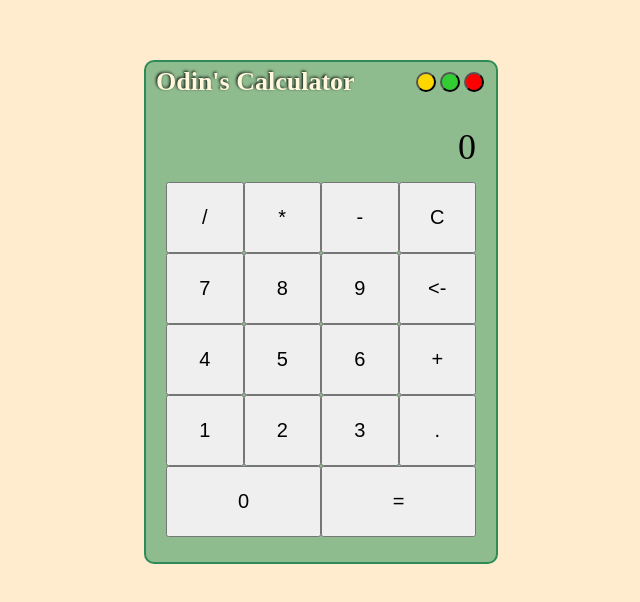
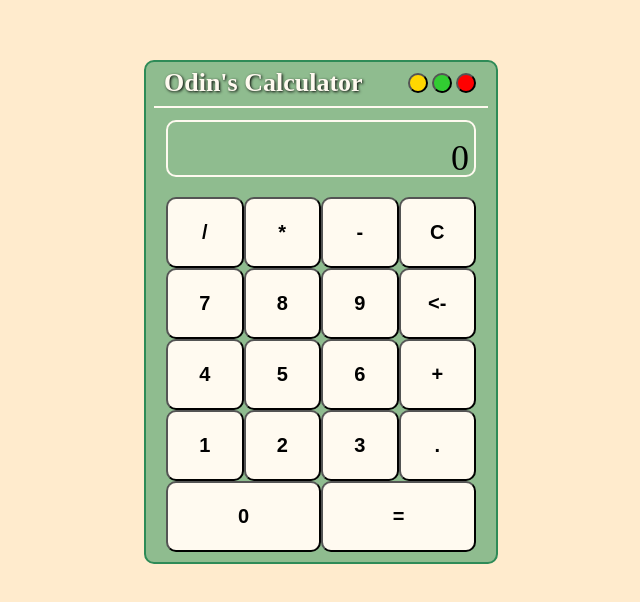
Before and after one commit to BryanGoble/odin-calculator, a plain HTML site: page index.html in a window 1280 px wide. Shown: the part 116-718 px from the top of the page, without its empty margins (319-959 px from the left). Drawn offline with Linux system fonts and the light colour scheme.

Commit message:
Snarky Messages and Nicer CSS - Add a snarky alert to display when users attempt to divide by zero - Add CSS to make the calculator more handsome

```diff
--- a/index.html
+++ b/index.html
@@ -16,6 +16,7 @@
             <button type="button"></button>
             <button type="button"></button>
         </div>
+        <hr>
         <div class="displayContainer">
             <label id="holdScreen"></label>
             <label id="mainScreen">0</label>
--- a/script.js
+++ b/script.js
@@ -135,6 +135,8 @@ buttons.forEach((btn) => {
         if (btnValue == '=') {
             if (oper == null) {
                 alert ('Please choose a valid operator!');
+            } else if (display.textContent == 0) {
+                alert("\nTo Infinity and Beyond!\n\nNice try, Space Pirate. You know we can't divide by 0!");
             } else {
                 num2 = display.textContent;
                 miniDisplay.textContent = miniDisplay.textContent + " " + display.textContent;
@@ -163,7 +165,6 @@ buttons.forEach((btn) => {
             miniDisplay.textContent = "";
             display.textContent = 0;
         } else if (btnValue == '.') {
-            // This is the decimal button functionality
             switch (reset) {
                 case (true):
                     display.textContent = 0;
--- a/style.css
+++ b/style.css
@@ -2,9 +2,13 @@
     color: black;
 }
 
+/* Similar CSS Properties */
+body, .container, .headerContainer, .displayContainer, .btnContainer, .btnContainer div {
+    display: flex;
+}
+
 body {
     background-color: blanchedalmond;
-    display: flex;
     margin-top: 22vh;
     justify-content: center;
 }
@@ -13,8 +17,13 @@ h1, h2, h3, h4, h5, h6 {
     margin: 0;
 }
 
+hr {
+    border: solid 1px floralwhite;
+    width: 95%;
+    margin: 2px auto;
+}
+
 .container {
-    display: flex;
     flex-direction: column;
     width: 350px;
     height: 500px;
@@ -24,15 +33,14 @@ h1, h2, h3, h4, h5, h6 {
 }
 
 .headerContainer {
-    display: flex;
     flex-direction: row;
-    margin: 5px 10px;
+    margin: 6px 18px;
 }
 
 .headerContainer h1 {
     font-size: 26px;
-    color: cornsilk;
-    text-shadow: -1px -1px 3px black;
+    color: floralwhite;
+    text-shadow: 1px 1px 3px black;
 }
 
 .headerContainer button {
@@ -58,11 +66,13 @@ h1, h2, h3, h4, h5, h6 {
 }
 
 .displayContainer {
-    display: flex;
     flex-direction: column;
     align-items: end;
     margin: 10px 20px;
     overflow: hidden;
+    border: solid 2px floralwhite;
+    border-radius: 10px;
+    padding: 2px 5px;
 }
 
 .displayContainer label:nth-child(1) {
@@ -80,12 +90,10 @@ h1, h2, h3, h4, h5, h6 {
 
 .btnContainer {
     margin: 10px 20px;
-    display: flex;
     flex-direction: column;
 }
 
 .btnContainer div {
-    display: flex;
     flex-direction: row;
     flex: 1;
 }
@@ -94,4 +102,12 @@ h1, h2, h3, h4, h5, h6 {
     flex: 1;
     padding: 22px;
     font-size: 20px;
+    border-radius: 10px;
+    background-color: floralwhite;
+    font-weight: bold;
 }
+
+.btnContainer button:disabled {
+    background-color: gainsboro;
+    color: lightslategrey;
+}
```
